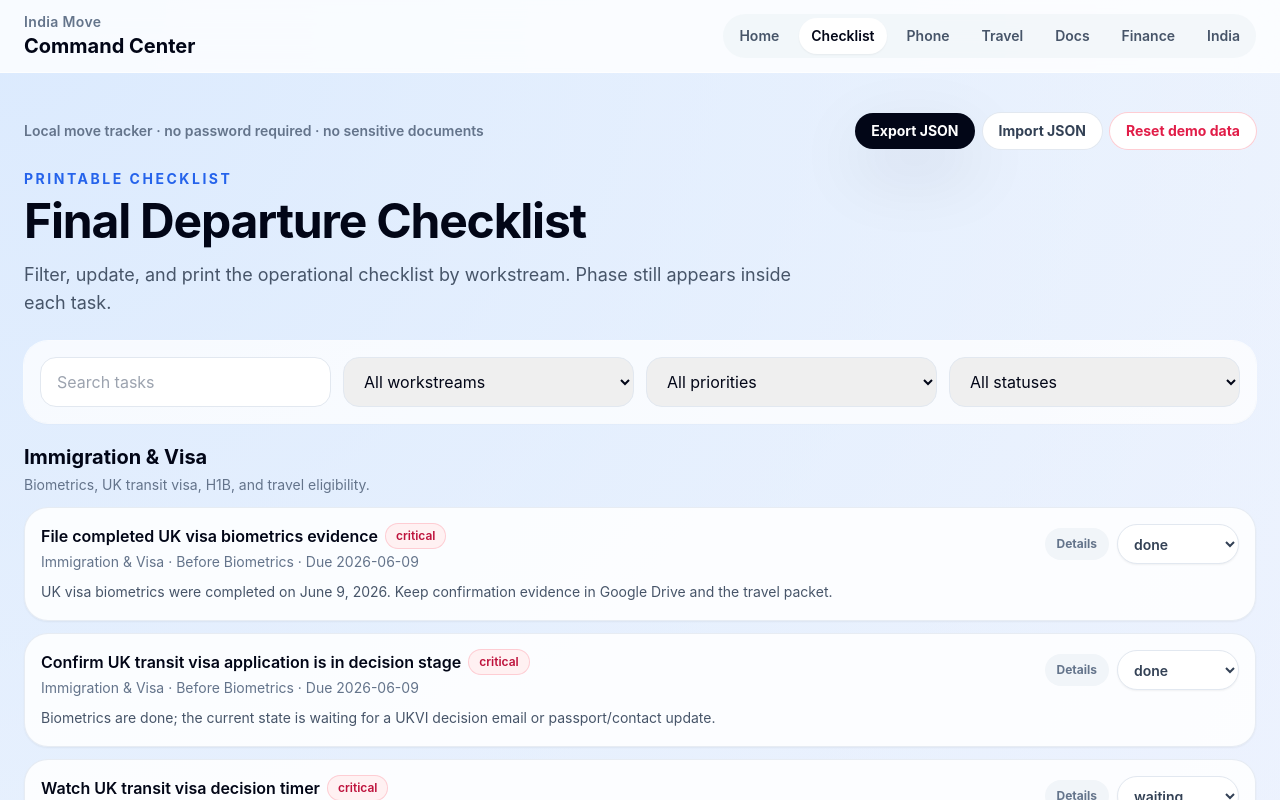
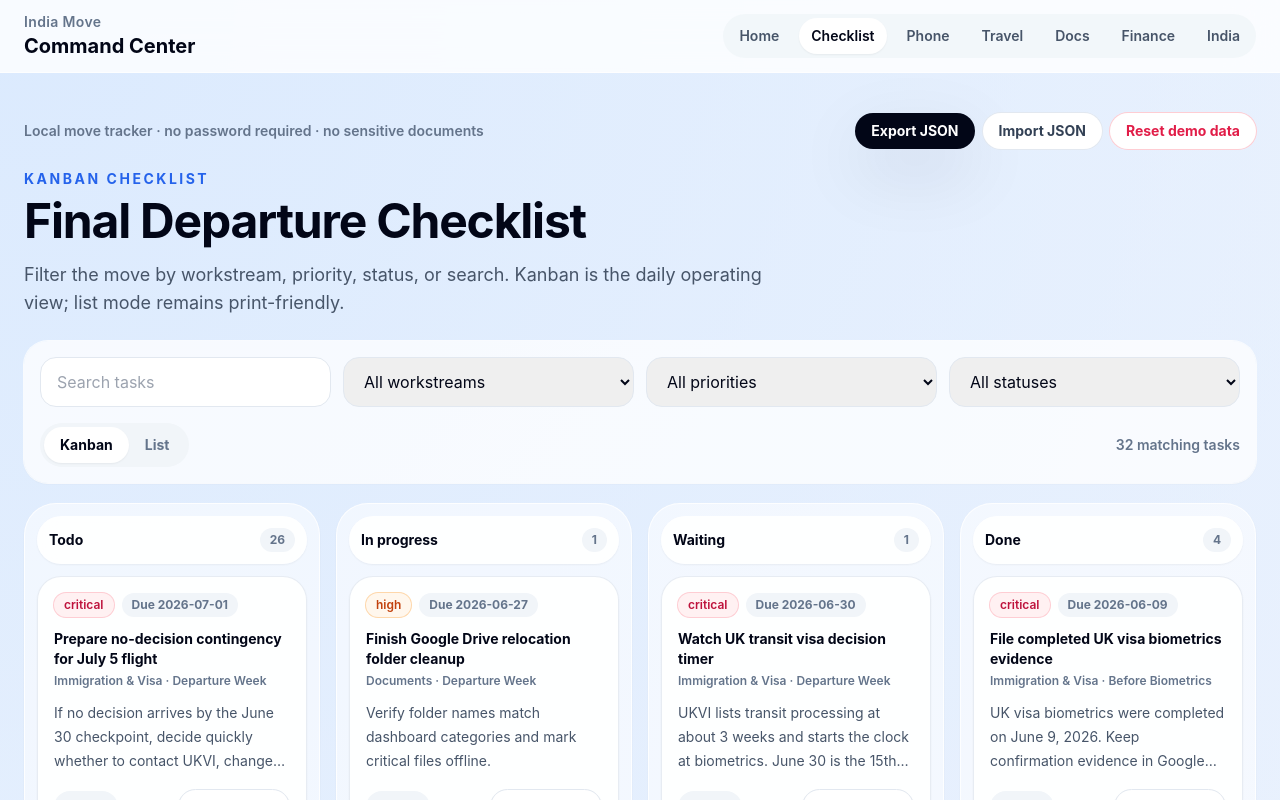
Before and after one commit to SumanthVarma798/india-move-command-center, a React (Vite) app: page / in a window 1280 px wide. Both pictures are taken after a click on the button "Checklist". Shown: the top 800 px of the page. Built offline with nearby package versions, Linux system fonts and the light colour scheme.

Commit message:
Add Kanban checklist view

```diff
--- /dev/null
+++ b/src/components/TaskKanbanCard.tsx
@@ -0,0 +1,58 @@
+import { useState } from 'react';
+import type { MoveTask, TaskStatus } from '../types';
+import { getTaskWorkstream, workstreams } from '../utils/progress';
+import { StatusBadge } from './StatusBadge';
+
+const statuses: TaskStatus[] = ['todo', 'in progress', 'waiting', 'done'];
+
+export function TaskKanbanCard({ task, onStatusChange }: { task: MoveTask; onStatusChange: (id: string, status: TaskStatus) => void }) {
+  const [expanded, setExpanded] = useState(false);
+  const stream = workstreams.find((item) => item.id === getTaskWorkstream(task));
+
+  return (
+    <article className="rounded-3xl border border-slate-200/80 bg-white/90 p-4 shadow-sm transition hover:border-slate-300">
+      <button type="button" onClick={() => setExpanded((current) => !current)} className="block w-full text-left">
+        <div className="flex flex-wrap items-center gap-2">
+          <StatusBadge value={task.priority} />
+          {task.dueDate ? <span className="rounded-full bg-slate-100 px-2.5 py-1 text-xs font-bold text-slate-500">Due {task.dueDate}</span> : null}
+        </div>
+        <h3 className="mt-3 text-sm font-bold leading-5 text-slate-950">{task.title}</h3>
+        <p className="mt-1 text-xs font-semibold text-slate-500">{stream?.label ?? 'Workstream'} · {task.phase}</p>
+        <p className="mt-3 line-clamp-3 text-sm leading-6 text-slate-600">{task.notes}</p>
+      </button>
+
+      <div className="mt-4 flex items-center justify-between gap-3">
+        <button type="button" onClick={() => setExpanded((current) => !current)} className="rounded-full bg-slate-100 px-3 py-2 text-xs font-bold text-slate-500">
+          {expanded ? 'Hide details' : 'Details'}
+        </button>
+        <select
+          value={task.status}
+          onChange={(event) => onStatusChange(task.id, event.target.value as TaskStatus)}
+          className="min-w-0 rounded-full border border-slate-200 bg-white px-3 py-2 text-xs font-bold text-slate-700 shadow-sm"
+        >
+          {statuses.map((status) => (
+            <option key={status} value={status}>{status}</option>
+          ))}
+        </select>
+      </div>
+
+      {expanded ? (
+        <div className="mt-4 rounded-2xl bg-slate-50 p-3">
+          <h4 className="text-xs font-bold uppercase tracking-wide text-slate-500">Mark done when</h4>
+          {task.completionCriteria?.length ? (
+            <ul className="mt-3 space-y-2 text-sm leading-6 text-slate-600">
+              {task.completionCriteria.map((criterion) => (
+                <li key={criterion} className="flex gap-2">
+                  <span className="mt-2 h-1.5 w-1.5 shrink-0 rounded-full bg-slate-400" />
+                  <span>{criterion}</span>
+                </li>
+              ))}
+            </ul>
+          ) : (
+            <p className="mt-2 text-sm text-slate-600">No completion criteria yet.</p>
+          )}
+        </div>
+      ) : null}
+    </article>
+  );
+}
--- a/src/data/initialData.ts
+++ b/src/data/initialData.ts
@@ -37,7 +37,7 @@ export const initialData: AppData = {
     { id: 'visa-decision-watch', title: 'Watch UK transit visa decision timer', phase: 'Departure Week', status: 'waiting', priority: 'critical', dueDate: '2026-06-30', notes: 'UKVI lists transit processing at about 3 weeks and starts the clock at biometrics. June 30 is the 15th UK working day after June 9.', completionCriteria: ['UKVI/VAC email and SMS have been checked daily through June 30.', 'Visa decision email, passport return update, or delay notice is saved in Google Drive.', 'Dashboard status is updated from waiting once a decision or delay notice arrives.', 'If there is still no decision after June 30, the contingency task is started.'] },
     { id: 'visa-contingency', title: 'Prepare no-decision contingency for July 5 flight', phase: 'Departure Week', status: 'todo', priority: 'critical', dueDate: '2026-07-01', notes: 'If no decision arrives by the June 30 checkpoint, decide quickly whether to contact UKVI, change routing, or adjust the flight.', completionCriteria: ['UKVI contact/escalation path is identified if processing has exceeded the listed window.', 'British Airways routing and change options are reviewed.', 'A non-UK-transit fallback or travel-date decision is documented if needed.', 'Helpers know the decision deadline and who is watching email/SMS.'] },
     { id: 'drive-cleanup', title: 'Finish Google Drive relocation folder cleanup', phase: 'Departure Week', status: 'in progress', priority: 'high', dueDate: '2026-06-27', notes: 'Verify folder names match dashboard categories and mark critical files offline.', completionCriteria: ['All dashboard document categories have matching Google Drive folders.', 'Duplicate or stale relocation files are archived or clearly labeled.', 'Folder names are readable enough for someone helping you to find documents.', 'No sensitive files are copied into this public dashboard repo.'] },
-    { id: 'phone-payoff', title: 'Decide when to pay off AT&T iPhone 15 Pro', phase: 'Departure Week', status: 'todo', priority: 'high', dueDate: '2026-06-24', notes: 'Remaining payoff: $194.37. Paying now gives up the remaining 7 months of credits, but is required before unlocking if you want to port to Tello.', completionCriteria: ['Decision is made: port before July 5, keep AT&T through landing, or port after landing only if confirmed feasible.', 'The 7 months of foregone credits versus lower Tello monthly cost is accepted.', 'If porting soon, AT&T payoff is submitted and confirmation is saved outside this dashboard.', 'If deferring, a calendar reminder exists so this does not get forgotten after travel.'] },
+    { id: 'phone-payoff', title: 'Decide when to pay off AT&T iPhone 15 Pro', phase: 'Departure Week', status: 'todo', priority: 'high', dueDate: '2026-06-30', notes: 'Remaining payoff is $166.59 with 6 months left. Use AT&T through the end of June so one more monthly credit can reduce the final payoff further before any unlock/port.', completionCriteria: ['Decision is made: port before July 5, keep AT&T through landing, or port after landing only if confirmed feasible.', 'The remaining payoff after the end-of-June credit is checked before paying.', 'If porting soon, AT&T payoff is submitted and confirmation is saved outside this dashboard.', 'If deferring, a calendar reminder exists so this does not get forgotten after travel.'] },
     { id: 'phone-unlock', title: 'Unlock AT&T iPhone before any Tello move', phase: 'Departure Week', status: 'todo', priority: 'high', dueDate: '2026-06-26', notes: 'AT&T requires the installment balance to be zero before unlock. Do not start the port if the iPhone still shows SIM locked.', completionCriteria: ['Installment balance is zero if unlock is needed.', 'AT&T unlock request is submitted or automatic unlock is confirmed.', 'iPhone Settings > General > About shows no SIM restrictions, or another carrier/eSIM test confirms unlock.', 'Unlock confirmation is saved in notes or Google Drive.'] },
     { id: 'confirm-tello-abroad', title: 'Confirm whether Tello porting can wait until India', phase: 'Departure Week', status: 'todo', priority: 'critical', dueDate: '2026-06-24', notes: 'Tello says to activate eSIM before leaving the US for abroad use, and number transfer requires an active Tello line first. Confirm with Tello before relying on post-arrival porting.', completionCriteria: ['Tello support or docs confirm whether your specific iPhone/eSIM/number transfer can be completed from India.', 'If post-arrival porting is allowed, required WiFi, account, and payment prerequisites are written down.', 'If not allowed or uncertain, choose a pre-flight port window with at least 2 business days of buffer.', 'The decision is reflected in the Tello port task notes/status.'] },
     { id: 'collect-att-port-info', title: 'Collect AT&T transfer info before leaving the US', phase: 'Departure Week', status: 'todo', priority: 'critical', dueDate: '2026-06-28', notes: 'Tello needs account number, transfer PIN, account holder name, and service address. Store the sensitive values only in your password manager.', completionCriteria: ['AT&T account number is available in the password manager.', 'AT&T number transfer PIN is generated close enough to the port attempt to remain valid.', 'Account holder name and billing/service address match AT&T records.', 'Port protection, number lock, or fraud protection is disabled if present.'] },
--- a/src/pages/ChecklistPage.tsx
+++ b/src/pages/ChecklistPage.tsx
@@ -1,14 +1,24 @@
 import { useMemo, useState } from 'react';
 import type { AppData, Priority, TaskStatus } from '../types';
 import { PageHeader } from '../components/PageHeader';
+import { TaskKanbanCard } from '../components/TaskKanbanCard';
 import { TaskRow } from '../components/TaskRow';
 import { getTaskWorkstream, workstreams, type WorkstreamId } from '../utils/progress';
+
+const statuses: TaskStatus[] = ['todo', 'in progress', 'waiting', 'done'];
+const statusLabels: Record<TaskStatus, string> = {
+  todo: 'Todo',
+  'in progress': 'In progress',
+  waiting: 'Waiting',
+  done: 'Done',
+};
 
 export function ChecklistPage({ data, onTaskStatusChange }: { data: AppData; onTaskStatusChange: (id: string, status: TaskStatus) => void }) {
   const [query, setQuery] = useState('');
   const [priority, setPriority] = useState<Priority | 'all'>('all');
   const [status, setStatus] = useState<TaskStatus | 'all'>('all');
   const [workstream, setWorkstream] = useState<WorkstreamId | 'all'>('all');
+  const [view, setView] = useState<'kanban' | 'list'>('kanban');
   const tasks = useMemo(() => {
     const q = query.toLowerCase();
     return [...data.tasks, ...data.afterLanding].filter((task) => {
@@ -20,13 +30,51 @@ export function ChecklistPage({ data, onTaskStatusChange }: { data: AppData; onT
 
   return (
     <div>
-      <PageHeader kicker="Printable checklist" title="Final Departure Checklist" body="Filter, update, and print the operational checklist by workstream. Phase still appears inside each task." />
-      <div className="mb-5 grid gap-3 rounded-3xl bg-white/75 p-4 shadow-sm ring-1 ring-white/80 print:hidden sm:grid-cols-4">
+      <PageHeader kicker="Kanban checklist" title="Final Departure Checklist" body="Filter the move by workstream, priority, status, or search. Kanban is the daily operating view; list mode remains print-friendly." />
+      <div className="mb-5 rounded-3xl bg-white/75 p-4 shadow-sm ring-1 ring-white/80 print:hidden">
+        <div className="grid gap-3 sm:grid-cols-2 xl:grid-cols-4">
           <input value={query} onChange={(e) => setQuery(e.target.value)} placeholder="Search tasks" className="rounded-2xl border border-slate-200 px-4 py-3 outline-none focus:ring-2 focus:ring-blue-200" />
           <select value={workstream} onChange={(e) => setWorkstream(e.target.value as WorkstreamId | 'all')} className="rounded-2xl border border-slate-200 px-4 py-3"><option value="all">All workstreams</option>{workstreams.map((stream) => <option key={stream.id} value={stream.id}>{stream.label}</option>)}</select>
           <select value={priority} onChange={(e) => setPriority(e.target.value as Priority | 'all')} className="rounded-2xl border border-slate-200 px-4 py-3"><option value="all">All priorities</option><option value="critical">Critical</option><option value="high">High</option><option value="normal">Normal</option><option value="optional">Optional</option></select>
           <select value={status} onChange={(e) => setStatus(e.target.value as TaskStatus | 'all')} className="rounded-2xl border border-slate-200 px-4 py-3"><option value="all">All statuses</option><option value="todo">Todo</option><option value="in progress">In progress</option><option value="waiting">Waiting</option><option value="done">Done</option></select>
         </div>
+        <div className="mt-4 flex flex-wrap items-center justify-between gap-3">
+          <div className="rounded-full bg-slate-100 p-1">
+            <button type="button" onClick={() => setView('kanban')} className={`rounded-full px-4 py-2 text-sm font-bold ${view === 'kanban' ? 'bg-white text-slate-950 shadow-sm' : 'text-slate-500'}`}>Kanban</button>
+            <button type="button" onClick={() => setView('list')} className={`rounded-full px-4 py-2 text-sm font-bold ${view === 'list' ? 'bg-white text-slate-950 shadow-sm' : 'text-slate-500'}`}>List</button>
+          </div>
+          <p className="text-sm font-semibold text-slate-500">{tasks.length} matching tasks</p>
+        </div>
+      </div>
+
+      {view === 'kanban' ? (
+        <div className="print:hidden">
+          <div className="grid gap-4 xl:grid-cols-4">
+            {statuses.map((columnStatus) => {
+              const columnTasks = tasks.filter((task) => task.status === columnStatus);
+              return (
+                <section key={columnStatus} className="min-h-44 rounded-[2rem] border border-white/80 bg-white/55 p-3 shadow-sm">
+                  <div className="sticky top-24 z-10 mb-3 rounded-3xl bg-white/90 px-3 py-3 shadow-sm backdrop-blur">
+                    <div className="flex items-center justify-between gap-3">
+                      <h3 className="text-sm font-bold text-slate-950">{statusLabels[columnStatus]}</h3>
+                      <span className="rounded-full bg-slate-100 px-2.5 py-1 text-xs font-bold text-slate-500">{columnTasks.length}</span>
+                    </div>
+                  </div>
+                  {columnTasks.length ? (
+                    <div className="space-y-3">
+                      {columnTasks.map((task) => <TaskKanbanCard key={task.id} task={task} onStatusChange={onTaskStatusChange} />)}
+                    </div>
+                  ) : (
+                    <div className="rounded-3xl border border-dashed border-slate-300 bg-white/60 p-5 text-sm text-slate-500">No matching tasks.</div>
+                  )}
+                </section>
+              );
+            })}
+          </div>
+        </div>
+      ) : null}
+
+      <div className={view === 'kanban' ? 'hidden print:block' : ''}>
         {workstreams.map((stream) => {
           const streamTasks = tasks.filter((task) => getTaskWorkstream(task) === stream.id);
           return (
@@ -40,5 +88,6 @@ export function ChecklistPage({ data, onTaskStatusChange }: { data: AppData; onT
           );
         })}
       </div>
+    </div>
   );
 }
```
Also changed, not shown: src/pages/PhonePage.tsx (+4 -3 lines). Lines whose indentation alone changed are shown as unchanged.
